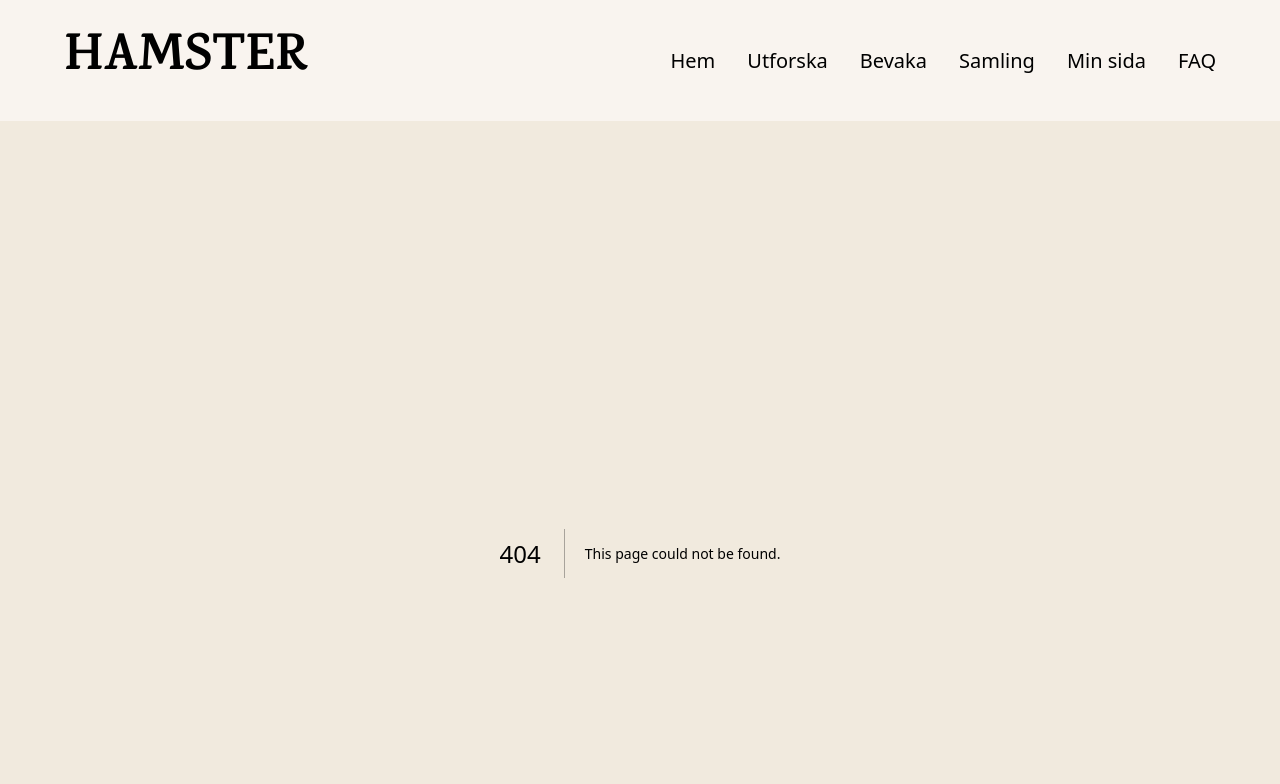
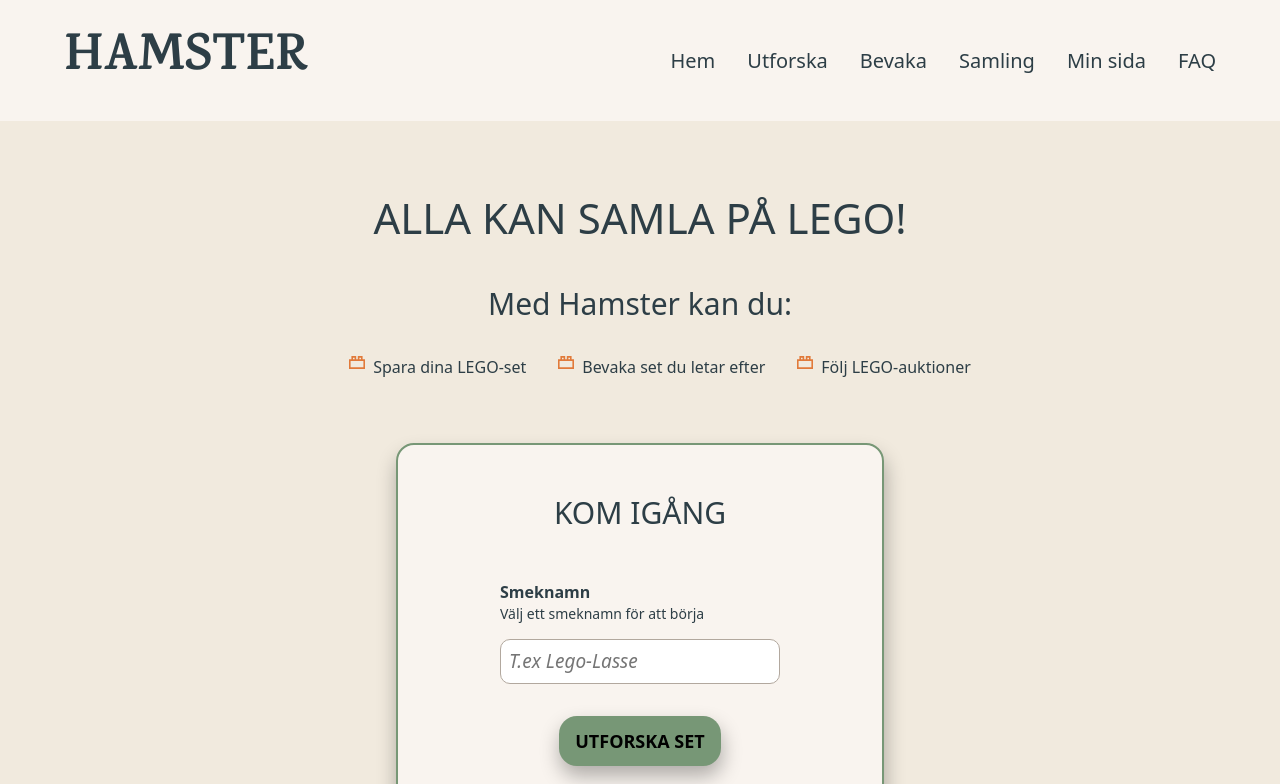
Before and after one commit to MalinRosenquist/hamster, a Next.js app: page /login in a window 1280 px wide. Before the commit this address had no page. Shown: the top 784 px of the page. Built offline with nearby package versions, Linux system fonts and the light colour scheme; a web font is replaced by a local one.

Commit message:
feat(login): add login-page with styling

```diff
--- /dev/null
+++ b/src/app/login/Login.module.scss
@@ -0,0 +1,67 @@
+@use "../../styles/variables" as v;
+@use "../../styles/mixins" as m;
+
+.container {
+  display: flex;
+  flex-direction: column;
+  align-items: center;
+
+  .features {
+    display: flex;
+    flex-direction: column;
+    margin: 2rem;
+    gap: 2rem;
+    list-style: none;
+
+    @include m.up(md) {
+      flex-direction: row;
+    }
+
+    li {
+      position: relative;
+      padding-left: 1.5rem;
+    }
+
+    li::before {
+      content: "";
+      position: absolute;
+      left: 0;
+      top: 0;
+      width: 1rem;
+      height: 1rem;
+      background: url("/icons/brick.svg") no-repeat center / contain;
+    }
+  }
+
+  .card {
+    background-color: v.$clr-bg-card;
+    display: flex;
+    flex-direction: column;
+    align-items: center;
+    max-width: 530px;
+    gap: 1rem;
+    padding: 1rem;
+    margin: 2rem;
+    border: 2px solid v.$clr-primary;
+    border-radius: 18px;
+    box-shadow: 1px 12px 20px rgb(0 0 0 / 30%);
+
+    h2 {
+      text-transform: uppercase;
+      margin-block: 2rem;
+    }
+
+    small {
+      display: block;
+      text-wrap: wrap;
+    }
+
+    input {
+      margin: 1rem 0;
+    }
+
+    .muted {
+      opacity: 0.8;
+    }
+  }
+}
--- /dev/null
+++ b/src/app/login/page.tsx
@@ -0,0 +1,35 @@
+import Button from "@/components/Buttons/Button";
+import styles from "./Login.module.scss";
+
+export default function LoginPage() {
+  return (
+    <section className={`container ${styles.container}`}>
+      <h1>Alla kan samla på LEGO!</h1>
+      <h2>Med Hamster kan du:</h2>
+      <ul className={styles.features}>
+        <li>Spara dina LEGO-set</li>
+        <li>Bevaka set du letar efter</li>
+        <li>Följ LEGO-auktioner</li>
+      </ul>
+      <div className={styles.card}>
+        <h2>Kom igång</h2>
+        <form action="">
+          <label htmlFor="userName">Smeknamn</label>
+          <small>Välj ett smeknamn för att börja</small>
+          <input
+            id="userName"
+            name="username"
+            type="text"
+            placeholder="T.ex Lego-Lasse"
+          />
+        </form>
+        <Button variant="primary" type="submit">
+          Utforska set
+        </Button>
+        <small className={styles.muted}>
+          Du behöver inget konto. Din data sparas bara i den här webbläsaren.
+        </small>
+      </div>
+    </section>
+  );
+}
```
Also changed, not shown: public/icons/brick.svg (added).
